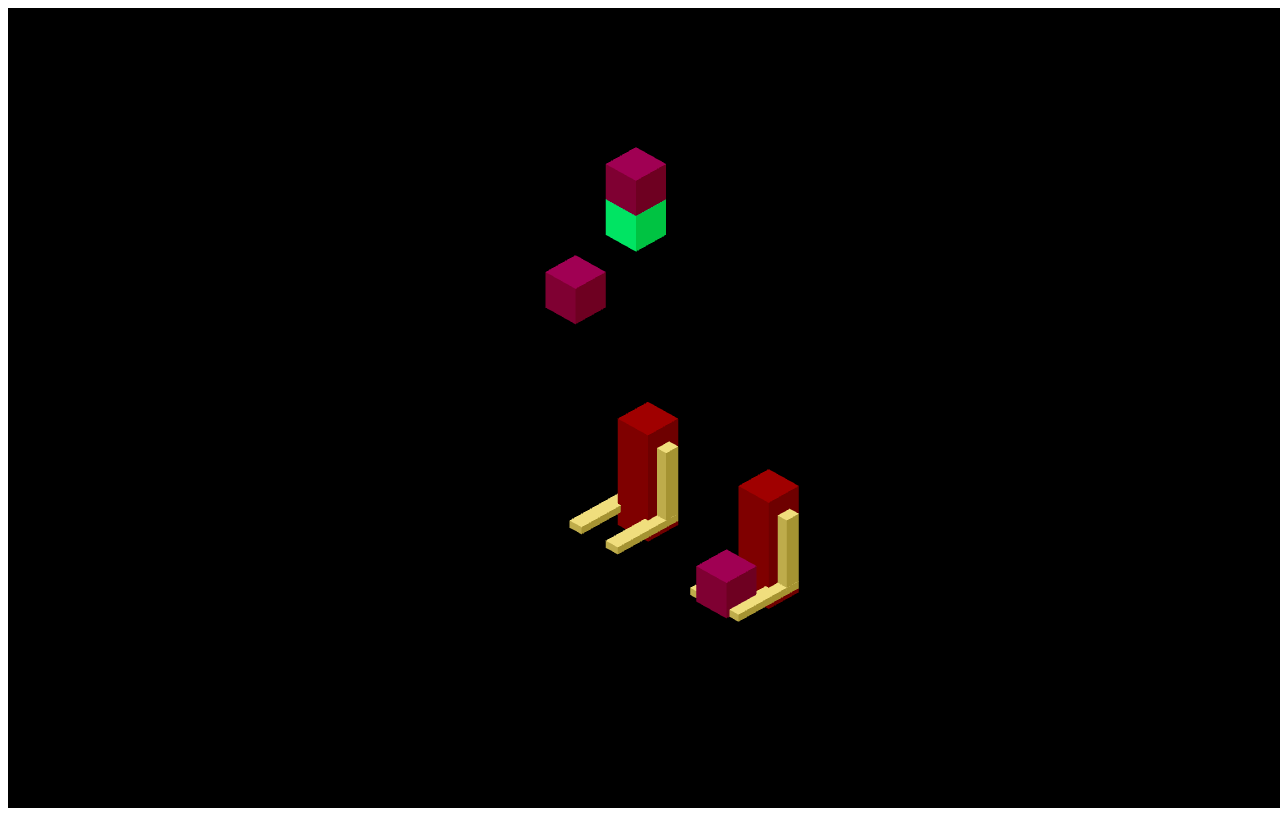
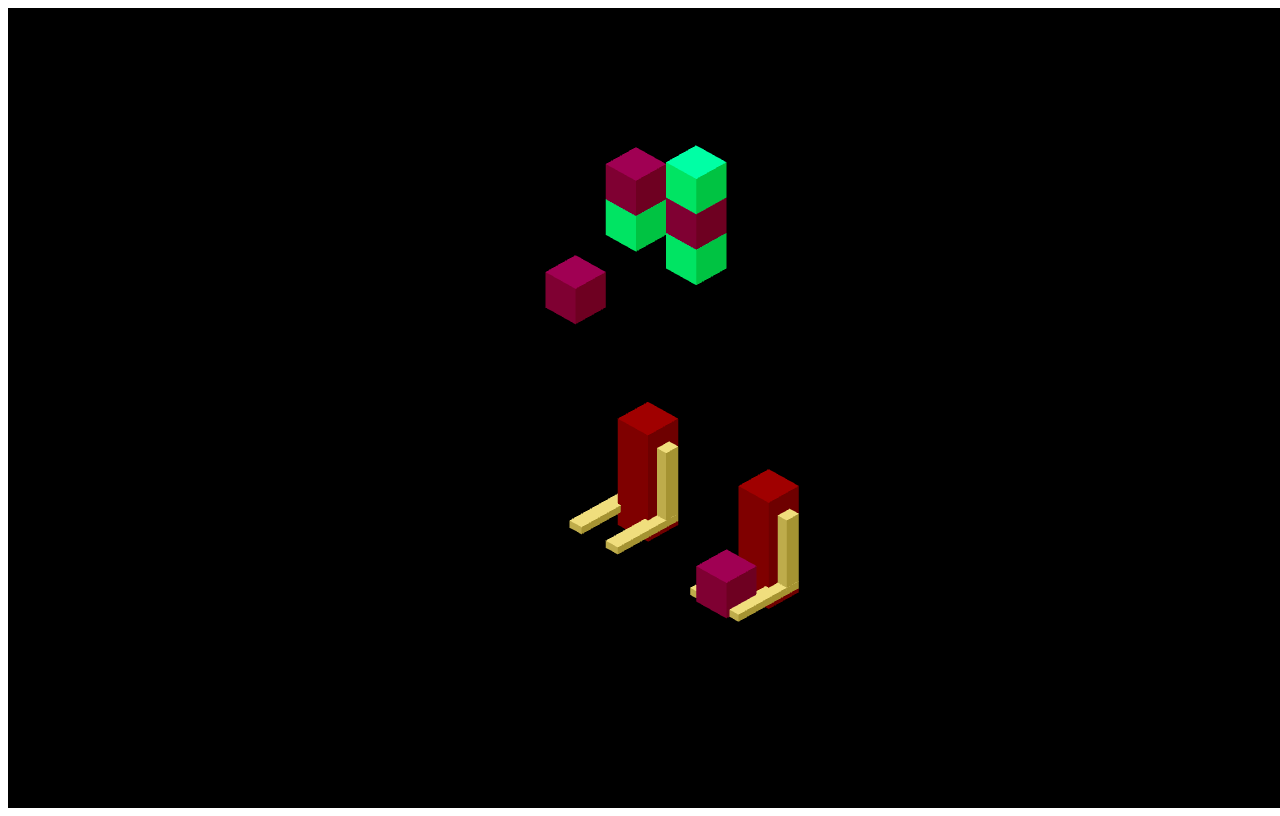
Before and after one commit to JosuAlejandroAl/SystemMulti, a plain HTML site: page WebGL_stuff/robot.html in a window 1280 px wide. Drawn offline with nearby package versions, Linux system fonts and the light colour scheme.

Commit message:
we add three boxes

```diff
--- a/WebGL_stuff/robot.html
+++ b/WebGL_stuff/robot.html
@@ -28,6 +28,8 @@ scene.add(BoxGroup);
 const TwoBoxGroup = CretaTwoBoxes();
 scene.add(TwoBoxGroup);
 
+const ThreeBoxGroup = CretaThreeBoxes();
+scene.add(ThreeBoxGroup);
 
 // Set up lights
 const ambientLight = new THREE.AmbientLight(0xffd700, 0.6);
@@ -242,6 +244,30 @@ function CretaTwoBoxes(){
 	return TwoBoxGroup
 }
 
+function CretaThreeBoxes(){
+	const ThreeBoxGroup = new THREE.Group();
+
+	const RobotBoxOne = boxBodyOne(); //body of a box
+	RobotBoxOne.position.y = 60;
+	RobotBoxOne.position.x = 28;
+	RobotBoxOne.position.z = 20;
+	ThreeBoxGroup.add(RobotBoxOne);
+
+	const RobotBoxTwo = boxBodyTwo(); //body of a box
+	RobotBoxTwo.position.y = 55;
+	RobotBoxTwo.position.x = 28;
+	RobotBoxTwo.position.z = 20;
+	ThreeBoxGroup.add(RobotBoxTwo);
+
+	const RobotBoxThree = boxBodyThree(); //body of a box
+	RobotBoxThree.position.y = 65;
+	RobotBoxThree.position.x = 28;
+	RobotBoxThree.position.z = 20;
+	ThreeBoxGroup.add(RobotBoxThree);
+
+	return ThreeBoxGroup
+}
+
 //@@@@@@@@@@@@@@@@@@@@@@@@@@          	MEASURE FUNTIONS OF ROBOT WITH BOX       	@@@@@@@@@@@@@@@@@@@@@@@@@@@
 
 function boxBody(){
@@ -259,6 +285,13 @@ function boxBodyOne(){
 }
 
 function boxBodyTwo(){
+	const geometry = new THREE.BoxBufferGeometry(5, 5, 5);
+  	const material = new THREE.MeshLambertMaterial({ color: 0x00FFFF });
+  	const wheel = new THREE.Mesh(geometry, material);
+  return wheel;
+}
+
+function boxBodyThree(){
 	const geometry = new THREE.BoxBufferGeometry(5, 5, 5);
   	const material = new THREE.MeshLambertMaterial({ color: 0x00FFFF });
   	const wheel = new THREE.Mesh(geometry, material);
```
